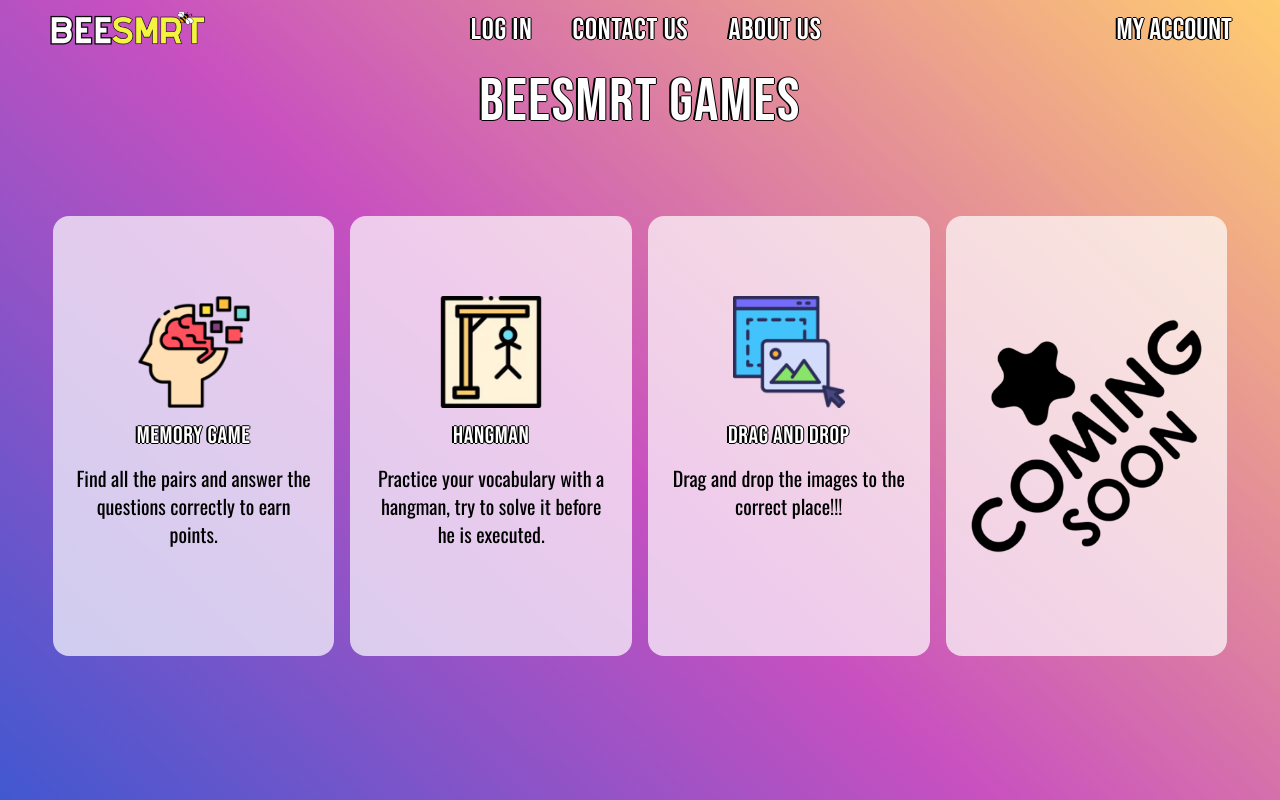
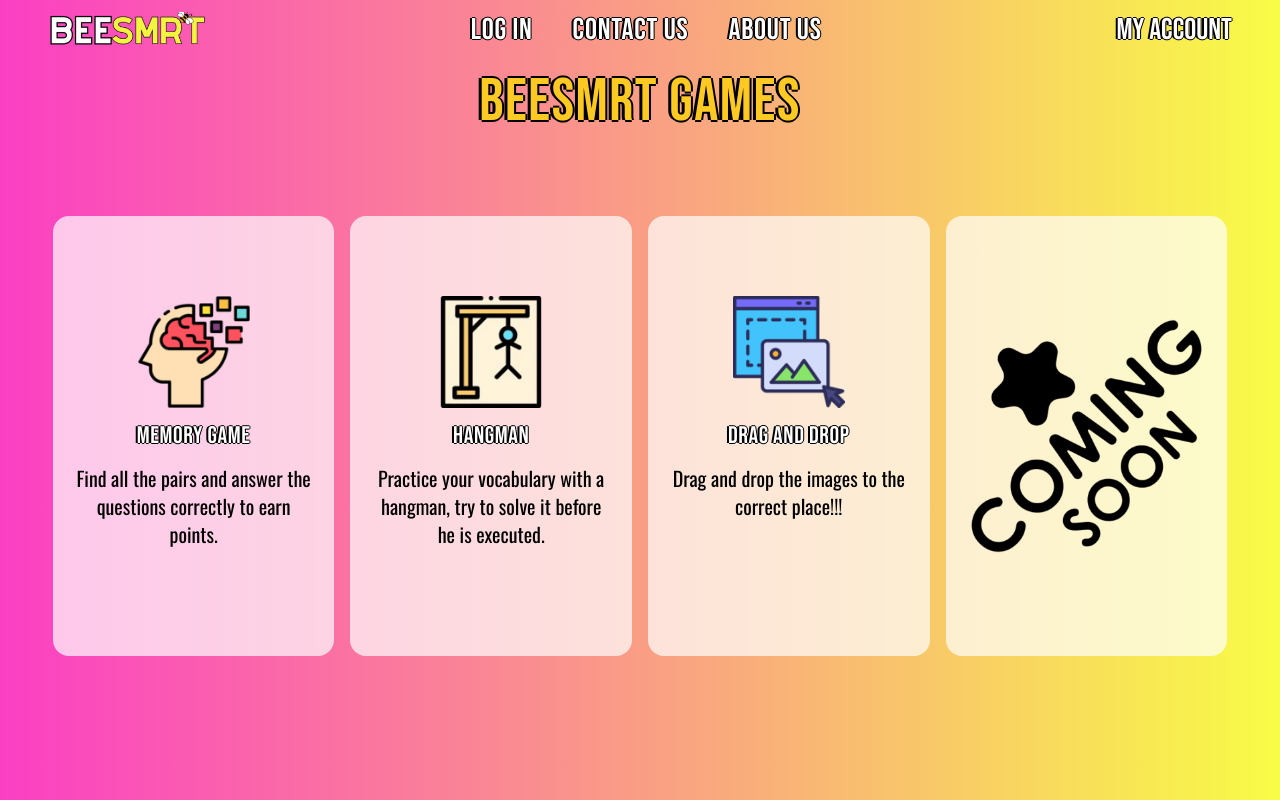
Before and after one commit to MRJonas343/BEESMRT3, a React (Vite) app: page /Scoreboard in a window 1280 px wide. Built offline with nearby package versions, Linux system fonts and the light colour scheme; what @midudev/tailwind-animations would draw is missing.

Commit message:
refactor: Update text shadow styles and background gradient in homepage

```diff
--- a/src/index.css
+++ b/src/index.css
@@ -53,6 +53,10 @@
 
 .text-3d2 {
   text-shadow: -2px 0 black, 0 1px black, 1px 0 black, 0 -1px black;
+}
+
+.text-3d3 {
+  text-shadow: -3px 0 black, 0 2px black, 2px 0 black, 0 -2px black;
 }
 
 .cardImg {
--- a/src/routes/home/HomePage.tsx
+++ b/src/routes/home/HomePage.tsx
@@ -12,10 +12,10 @@ import ComingSoonImage from "@assets/comingSoon.webp"
 
 const HomePage: React.FC = () => {
 	return (
-		<main className="w-screen h-screen bg-Gradient2 overflow-x-hidden">
+		<main className="w-screen h-screen bg-Gradient1 overflow-x-hidden">
 			<NavBar />
 
-			<h1 className="animate-tilt animate-duration-1000 animate-iteration-count-infinite  text-4xl text-center pb-3 text-white text-3d2 font-Principal tracking-wide from-neutral-400 md:text-4xl md:py-5 lg:text-6xl xl:py-6">
+			<h1 className="animate-tilt tracking-wide animate-duration-1000 animate-iteration-count-infinite  text-4xl text-center pb-3 text-Yellow1 text-3d3 font-Principal from-neutral-400 md:text-4xl md:py-5 lg:text-6xl xl:py-6">
 				BEESMRT GAMES
 			</h1>
 			<section className="grid grid-cols-2 justify-items-center gap-4 h-[84dvh] md:h-[82dvh] lg:flex lg:justify-center lg:items-center lg:gap-4 lg:h-[70dvh]">
```
Also changed, not shown: src/assets/pngwing.com (8).png (added), src/assets/pngwing.com.png (added).
